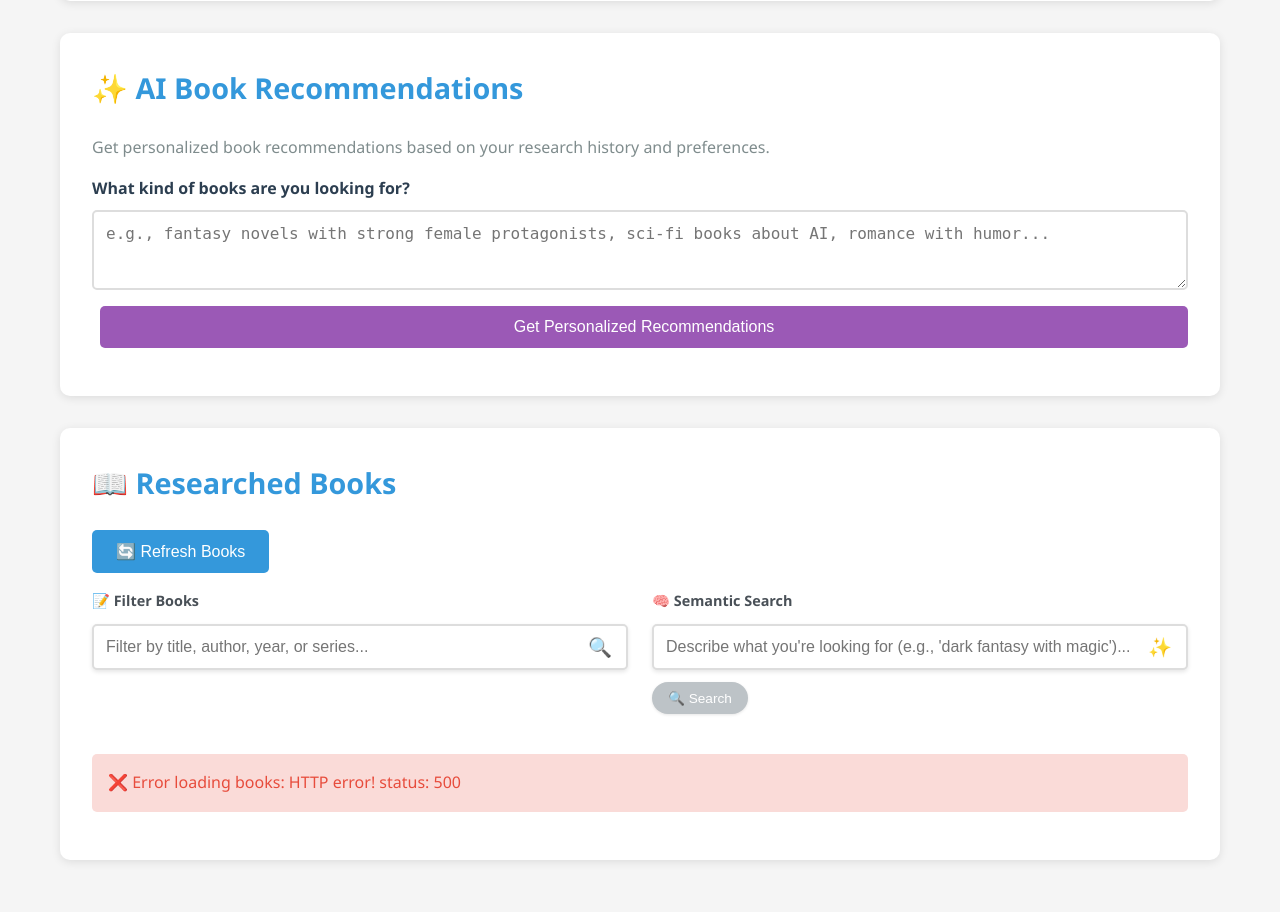
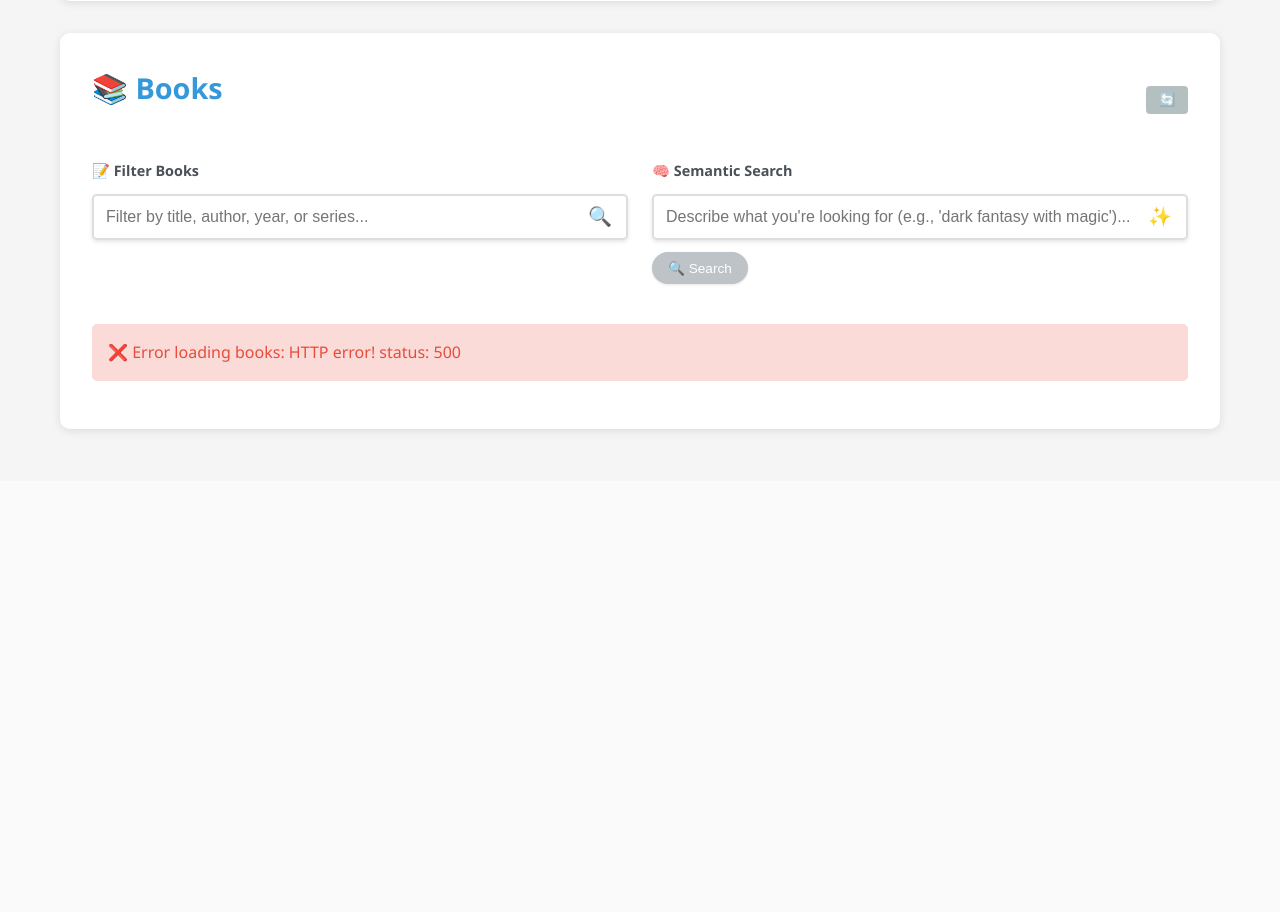
Before and after one commit to devincornell/bookstore, a FastAPI app: page /bookstore in a window 1280 px wide. Shown: the part 725-1637 px from the top of the page. After the commit the page ends 1158 px from the top, so only its background shows below. Run offline with FastAPI, Linux system fonts and the light colour scheme; data that the repository does not hold is empty; parts of the project's set-up code (start-up, migrations or seed data) failed here and were passed over.

Commit message:
removed "recommend books" section.

```diff
--- a/server/templates/bookstore.html
+++ b/server/templates/bookstore.html
@@ -103,26 +103,23 @@
             cursor: not-allowed;
         }
 
-        .btn-recommend {
-            background: #9b59b6;
+        .btn-refresh {
+            background: #95a5a6;
             color: white;
-            padding: 0.75rem 1.5rem;
             border: none;
-            border-radius: 5px;
+            border-radius: 4px;
             cursor: pointer;
-            font-size: 1rem;
-            transition: background-color 0.3s;
-            margin-left: 0.5rem;
-        }
-
-        .btn-recommend:hover {
-            background: #8e44ad;
-        }
-
-        .btn-recommend:disabled {
-            background: #bdc3c7;
-            cursor: not-allowed;
-        }
+            font-size: 0.8rem;
+            padding: 0.4rem 0.8rem;
+            opacity: 0.7;
+            transition: opacity 0.3s;
+        }
+
+        .btn-refresh:hover {
+            opacity: 1;
+        }
+
+
 
         /* Loading States */
         .loading {
@@ -1164,33 +1161,14 @@
             </div>
         </div>
 
-        <!-- AI Recommendations Section -->
-        <div class="section" id="recommendationsSection">
-            <h2>✨ AI Book Recommendations</h2>
-            <p style="margin-bottom: 1rem; color: #7f8c8d;">Get personalized book recommendations based on your research history and preferences.</p>
-            <form id="recommendationForm" class="research-form">
-                <div class="form-group">
-                    <label for="recommendCriteria">What kind of books are you looking for?</label>
-                    <textarea
-                        id="recommendCriteria"
-                        name="recommend_criteria"
-                        placeholder="e.g., fantasy novels with strong female protagonists, sci-fi books about AI, romance with humor..."
-                    ></textarea>
-                </div>
-                <button type="submit" class="btn-recommend" id="getRecommendationsBtn">
-                    Get Personalized Recommendations
-                </button>
-            </form>
-            <div id="recommendationStatus"></div>
-            <div id="recommendationsContainer"></div>
-        </div>
+
 
         <!-- Books List Section -->
         <div class="section">
-            <h2>📖 Researched Books</h2>
-            <div style="margin-bottom: 1rem; display: flex; gap: 0.5rem; flex-wrap: wrap;">
-                <button onclick="loadBooks()" class="btn">
-                    🔄 Refresh Books
+            <div style="display: flex; justify-content: space-between; align-items: center; margin-bottom: 1.5rem;">
+                <h2>📚 Books</h2>
+                <button onclick="loadBooks()" class="btn-refresh" style="font-size: 0.8rem; padding: 0.4rem 0.8rem; opacity: 0.7; background: #95a5a6;">
+                    🔄
                 </button>
             </div>
 
@@ -1247,11 +1225,6 @@
 
         // DOM elements
         const booksContainer = document.getElementById('booksContainer');
-        const recommendationForm = document.getElementById('recommendationForm');
-        const getRecommendationsBtn = document.getElementById('getRecommendationsBtn');
-        const recommendationStatus = document.getElementById('recommendationStatus');
-        const recommendationsContainer = document.getElementById('recommendationsContainer');
-        const recommendationsSection = document.getElementById('recommendationsSection');
 
         // Bulk import elements
         const textImportForm = document.getElementById('textImportForm');
@@ -1284,13 +1257,7 @@
         let semanticResults = []; // Store semantic search results
         let isSemanticSearchActive = false;
 
-        // Recommendation form submission
-        if (recommendationForm) {
-            recommendationForm.addEventListener('submit', async (e) => {
-                e.preventDefault();
-                await getRecommendationsWithCriteria();
-            });
-        }
+
 
         // Bulk import form submissions
         textImportForm.addEventListener('submit', async (e) => {
@@ -1902,80 +1869,6 @@
                 button.disabled = false;
                 button.textContent = originalText;
             }
-        }
-
-        // Removed getRecommendations function - section is now always visible
-
-        // Get recommendations with specific criteria
-        async function getRecommendationsWithCriteria(criteria = null) {
-            const formData = criteria !== null ? null : new FormData(recommendationForm);
-            const recommendCriteria = criteria !== null ? criteria : (formData ? formData.get('recommend_criteria') : '');
-
-            // Show loading state
-            const isFormSubmission = criteria === null;
-            if (isFormSubmission) {
-                getRecommendationsBtn.disabled = true;
-                getRecommendationsBtn.textContent = 'Getting Recommendations...';
-            }
-
-            recommendationStatus.innerHTML = '<div class="loading">🤖 AI is analyzing your books and generating recommendations...</div>';
-            recommendationsContainer.innerHTML = '';
-
-            try {
-                const url = new URL(`${API_BASE}/books/recommend`);
-                if (recommendCriteria && recommendCriteria.trim()) {
-                    url.searchParams.append('recommend_criteria', recommendCriteria.trim());
-                }
-
-                const response = await fetch(url);
-
-                if (!response.ok) {
-                    throw new Error(`HTTP error! status: ${response.status}`);
-                }
-
-                const data = await response.json();
-                displayRecommendations(data.recommends);
-                recommendationStatus.innerHTML = '<div class="success">✅ AI recommendations generated successfully!</div>';
-
-            } catch (error) {
-                console.error('Recommendation error:', error);
-                recommendationStatus.innerHTML = `<div class="error">❌ Error getting recommendations: ${error.message}</div>`;
-            } finally {
-                if (isFormSubmission) {
-                    getRecommendationsBtn.disabled = false;
-                    getRecommendationsBtn.textContent = 'Get Personalized Recommendations';
-                }
-            }
-        }
-
-        // Display recommendations
-        function displayRecommendations(recommendations) {
-            if (!recommendations || recommendations.length === 0) {
-                recommendationsContainer.innerHTML = '<div class="loading">No recommendations found. Try researching more books first!</div>';
-                return;
-            }
-
-            const container = document.createElement('div');
-
-            recommendations.forEach((rec, index) => {
-                const recCard = document.createElement('div');
-                recCard.className = 'recommendation-card';
-
-                recCard.innerHTML = `
-                    <h4>${rec.title}</h4>
-                    <div class="recommendation-meta">
-                        <strong>Author:</strong> ${rec.author} | <strong>Year:</strong> ${rec.year}
-                    </div>
-                    <div class="recommendation-reason">
-                        <strong>Why this book:</strong> ${rec.reason}
-                    </div>
-                `;
-
-                container.appendChild(recCard);
-            });
-
-            recommendationsContainer.innerHTML = '';
-            recommendationsContainer.appendChild(container);
         }
 
         // === BULK IMPORT FUNCTIONALITY ===
```
